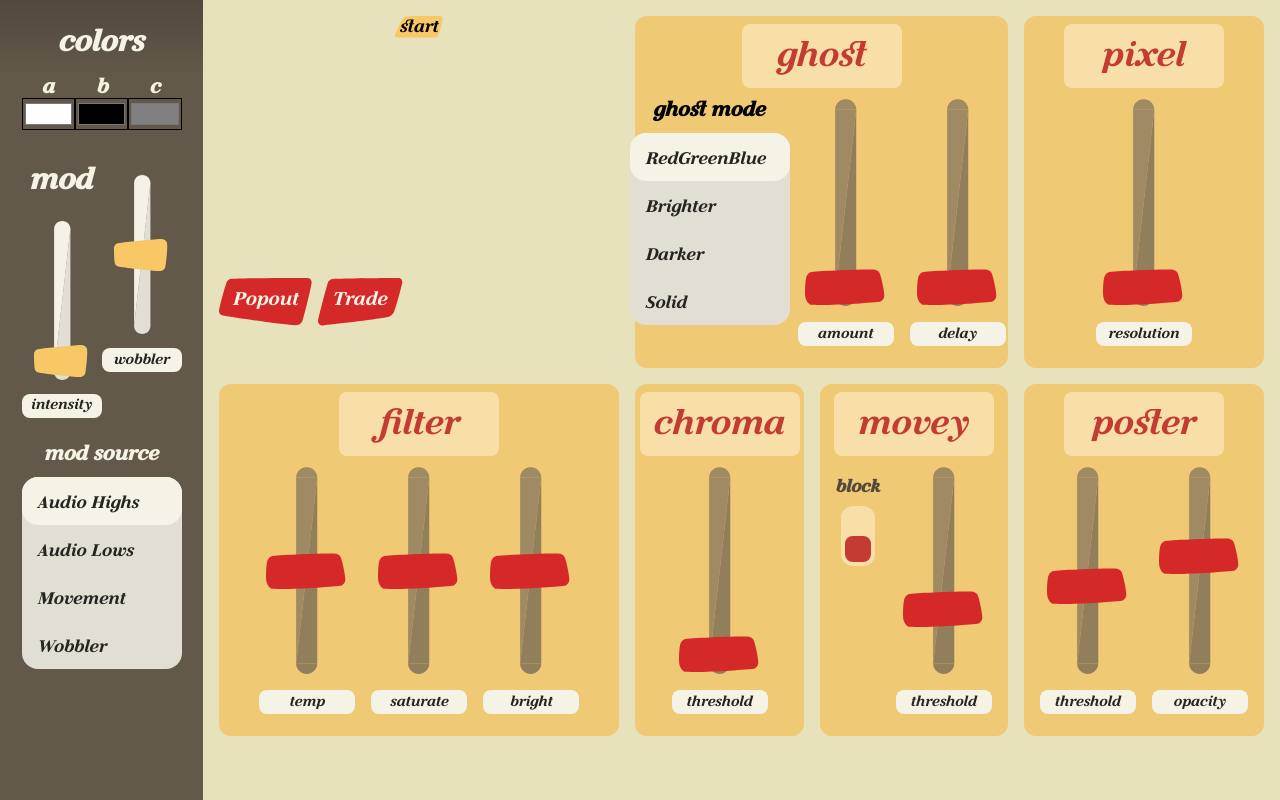
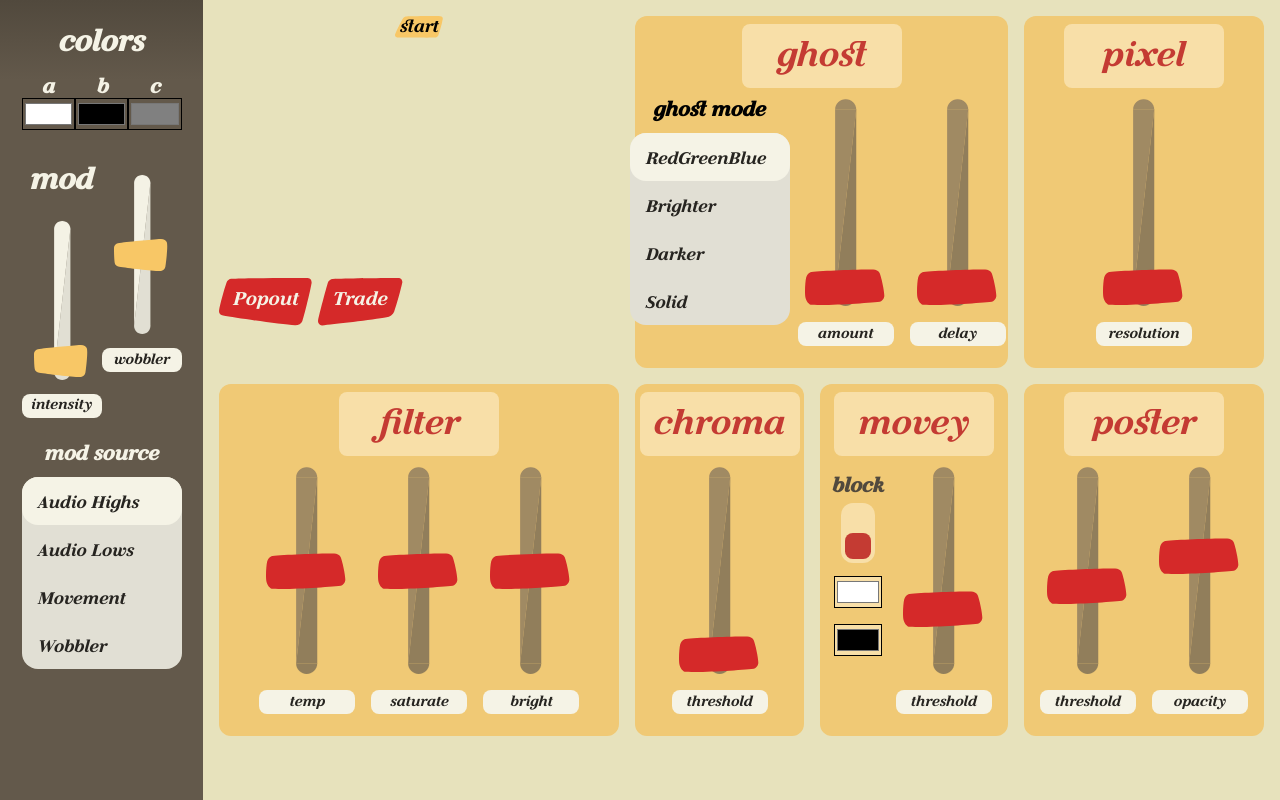
Before and after one commit to brettennis/bagelcam, a Svelte app: page / in a window 1280 px wide. Built offline with nearby package versions, Linux system fonts and the light colour scheme.

Commit message:
added color controls to movey

```diff
--- a/src/Control.svelte
+++ b/src/Control.svelte
@@ -407,9 +407,25 @@ function distSq(x1, y1, z1, x2, y2, z2) {
         <label class="tgl-btn" for="tgl-movey"
             data-tg-off="movey" data-tg-on="movey!"></label>
         <div class="effect-inner">
-            <Toggle
-                id="block"
-                bind:opt={movey_block}/>
+            <div class="movey-container">
+                <Toggle
+                    id="block"
+                    bind:opt={movey_block}/>
+                <div class="color-container">
+                    <!-- <h3>a</h3> -->
+                    <input
+                        bind:value={colorA_hex}
+                        type="color"
+                        id="colorpickerA">
+                </div>
+                <div class="color-container">
+                    <!-- <h3>b</h3> -->
+                    <input
+                        bind:value={colorB_hex}
+                        type="color"
+                        id="colorpickerA">
+                </div>
+            </div>
             <Slider
                 bind:sliderValue={movey_threshold}
                 id="eff-movey-threshold"
@@ -567,6 +583,28 @@ function distSq(x1, y1, z1, x2, y2, z2) {
 }
 
 
+.movey-container {
+    display: flex;
+    flex-direction: column;
+    height: 100%;
+    justify-content: flex-start;
+    align-items: center;
+}
+.color-container {
+    color: var(--header-brown-dark);
+    text-align: center;
+    /* display: flex; */
+    height: 2rem;
+    width: 3rem;
+    margin-bottom: 1rem;
+}
+input[type="color"] {
+    width: 100%;
+    height: 100%;
+    padding: 0;
+    background-color: var(--bagel-yellow-light);
+}
+
 
 
 .controller {
--- a/src/Toggle.svelte
+++ b/src/Toggle.svelte
@@ -4,17 +4,22 @@
 
 </script>
 
-<backdrop>
-    <h4 class="label">{id}</h4>
+<div class="backdrop">
+    <h3 class="label">{id}</h3>
 
     <label class="switch">
         <input type="checkbox" bind:checked={opt}>
         <span class="slider"></span>
     </label>
 
-</backdrop>
+</div>
 
 <style>
+
+    .backdrop {
+        /* background-color: aqua; */
+        height: 7.5rem;
+    }
 
     .label {
         color: var(--header-brown-dark);
```
Also changed, not shown: public/build/bundle.css, public/build/bundle.js.
